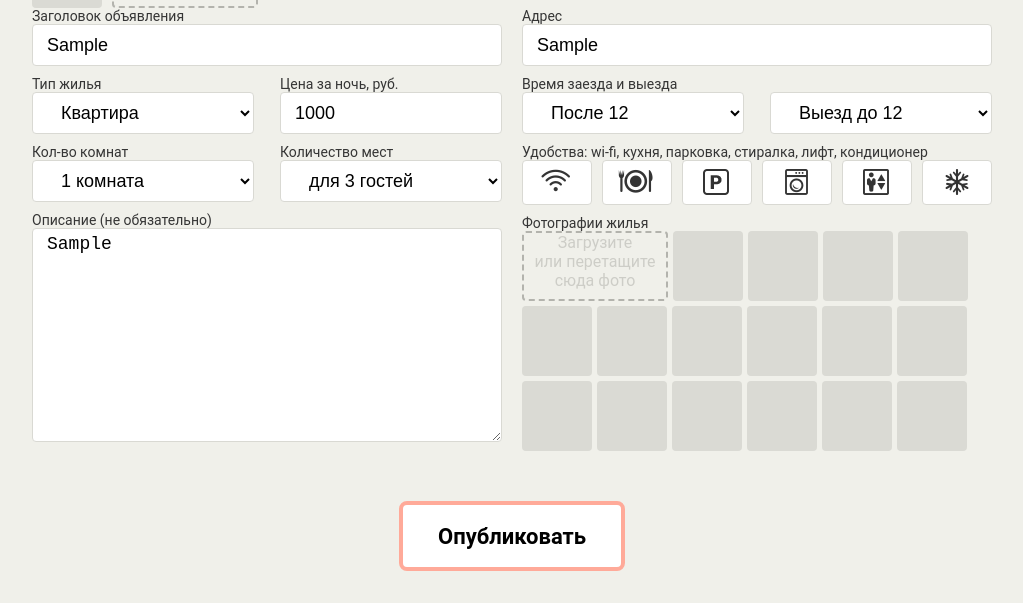
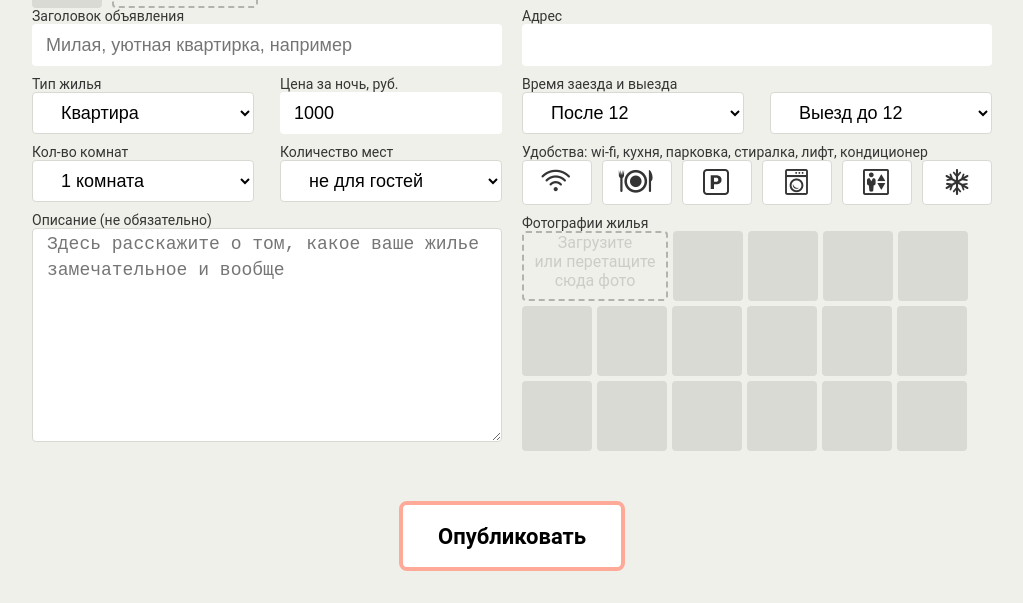
Before and after one commit to Julyme3/197143-keksobooking, a website: page index.html in a window 1280 px wide. Both pictures are taken after typing "Sample", "Sample", "Sample" into the empty fields and a click on the button "Опубликовать". Shown: the part 866-1469 px from the top of the page, without its empty margins (128-1151 px from the left). Drawn offline with Linux system fonts and the light colour scheme.

Commit message:
Настроен сброс полей

```diff
--- a/index.html
+++ b/index.html
@@ -145,8 +145,8 @@
             <div class="form__element">
               <label for="capacity">Количество мест</label>
               <select id="capacity">
-                <option value="для 3 гостей" selected>для 3 гостей</option>
-                <option value="не для гостей">не для гостей</option>
+                <option value="для 3 гостей">для 3 гостей</option>
+                <option value="не для гостей" selected>не для гостей</option>
               </select>
             </div>
           </div>
--- a/js/map.js
+++ b/js/map.js
@@ -321,9 +321,13 @@ submit.addEventListener('click', function (evt) {
 
   for (i = 0; i < inputs.length; i++) { // проходим по всем полям
     var input = inputs[i];
+    input.style.border = "none";
     if (input.checkValidity() === false) { // если проверку не прошло, тогда...
       input.style.border = '2px solid red';
     }
   }
 
+  // сбрасываем введенные значения в поля формы form
+  form.reset();
+
 });
```
